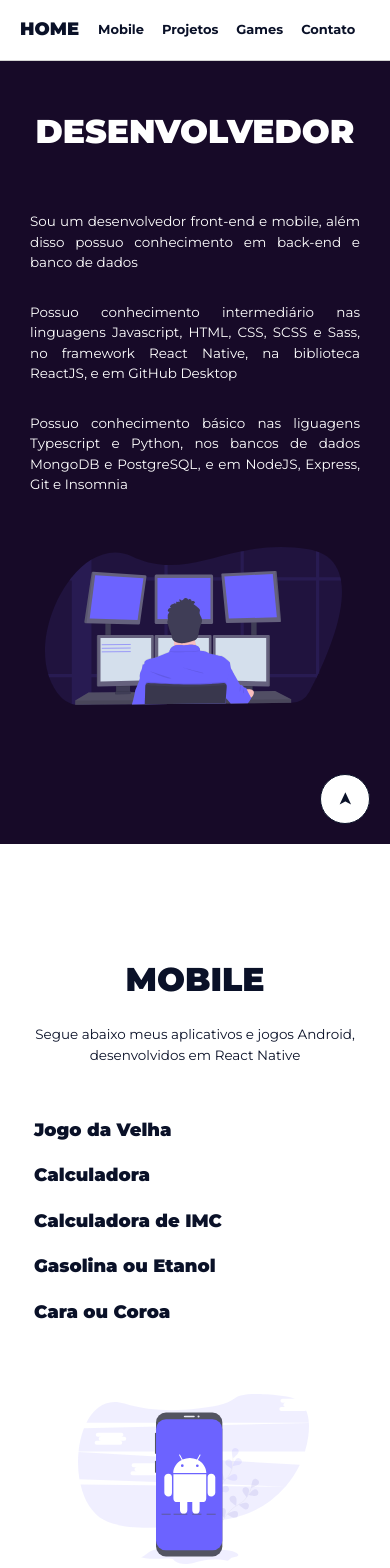
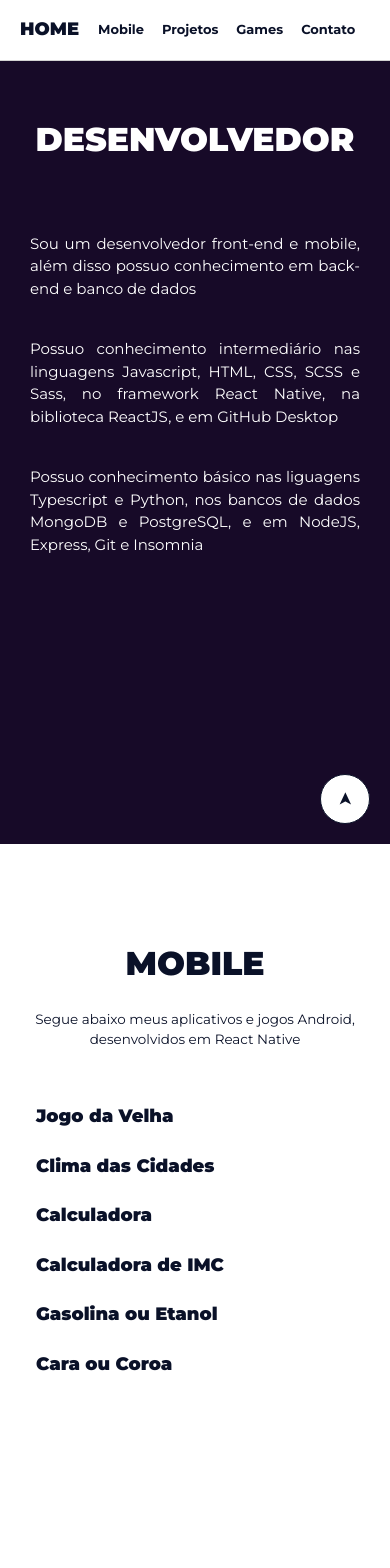
Before and after one commit to RodrigoBJJ94/my-website-pt-br-react, a React (Create React App) app: page / in a window 390 px wide. Shown: the top 1568 px of the page. Built offline with nearby package versions, Linux system fonts and the light colour scheme; the HTML template or start-up script is replaced by a standard one.

Commit message:
Version 1.09

```diff
--- a/src/App.css
+++ b/src/App.css
@@ -139,7 +139,7 @@ body .full-width {
   padding-bottom: 30px;
 }
 
-@media (max-width: 768px) {
+@media (max-width: 800px) {
   .intro-content {
     grid-template-columns: 1fr;
   }
@@ -159,11 +159,47 @@ body .full-width {
   }
 
   p {
+    font-size: 15px;
+  }
+
+  p.tab {
+    font-size: 16.8px;
+    margin-top: 65px;
+  }
+
+
+  h4 {
+    padding: 7px;
+  }
+
+  .grid-description {
+    text-align: center;
+    margin-bottom: 10px;
+  }
+}
+
+@media (max-width: 400px) {
+  h2 {
+    font-size: 33px;
+    margin-bottom: -25px;
+    text-align: center;
+  }
+
+  a {
+    font-size: 18px;
+  }
+
+  p {
     font-size: 13.5px;
   }
 
+  p.tab {
+    font-size: 15px;
+    margin-top: 58px;
+  }
+
   h4 {
-    padding: 4px;
+    padding: 6px;
   }
 
   .grid-description {
@@ -183,16 +219,16 @@ body .full-width {
     font-size: 15px;
   }
 
-  .home {
-    margin-bottom: -10px;
-  }
-
   p {
     font-size: 11.4px;
   }
 
+  p.tab {
+    font-size: 12.5px;
+  }
+
   h4 {
-    padding: 0px;
+    padding: 2px;
   }
 
   .grid-description {
--- a/src/components/Contact/Contact.css
+++ b/src/components/Contact/Contact.css
@@ -18,13 +18,25 @@
   line-height: 2.5;
 }
 
-@media (max-width: 768px) {
+@media (max-width: 800px) {
+  .contact h2 {
+    margin-bottom: 45px;
+    margin-top: 10px;
+  }
+
+  .contact-mobile {
+    font-size: 15px;
+  }
+}
+
+@media (max-width: 400px) {
+  .contact h2 {
+    margin-bottom: 45px;
+    margin-top: 10px;
+  }
+
   .contact-mobile {
     font-size: 13.5px;
-  }
-
-  .contact-mobile-linkedin {
-    font-size: 10px;
   }
 }
 
@@ -37,8 +49,4 @@
   .contact-mobile {
     font-size: 11.4px;
   }
-
-  .contact-mobile-linkedin {
-    font-size: 8.13px;
-  }
 }
--- a/src/components/Contact/ContactMain.js
+++ b/src/components/Contact/ContactMain.js
@@ -3,8 +3,8 @@ import React from 'react';
 export default function ContactMain() {
     return (
         <>
-            <p><strong>WhatsApp:</strong> 51 992191122</p>
-            <p><strong>LinkedIn:</strong><br/> <a href="https://www.linkedin.com/in/rodrigo-brentano-26a7ba204/" target="_blank" rel="noreferrer" className="contact-mobile-linkedin">https://www.linkedin.com/in/rodrigo-brentano-26a7ba204/</a></p>
+            <p><strong>WhatsApp:</strong> <a href="https://api.whatsapp.com/send?phone=5551992191122" target="_blank" rel="noreferrer" className="contact-mobile" >51 992191122</a></p>
+            <p><strong>LinkedIn:</strong> <a href="https://www.linkedin.com/in/rodrigo-brentano-26a7ba204/" target="_blank" rel="noreferrer" className="contact-mobile" >...rodrigo-brentano-26a7ba204</a></p>
             <p><strong>Email:</strong> rodrigobjj24@gmail.com</p>
             <p><strong>GitHub:</strong> <a href="https://github.com/RodrigoBJJ94" target="_blank" rel="noreferrer" className="contact-mobile">https://github.com/RodrigoBJJ94</a></p>
         </>
--- a/src/components/Games/Games.css
+++ b/src/components/Games/Games.css
@@ -11,20 +11,24 @@ img.games-background-svg {
   color: #0A1128;
 }
 
-@media (max-width: 768px) {
+@media (max-width: 800px) {
   img.games-background-svg {
-    width: 80%;
-    margin: 2px 33px;
+    width: 0%;
   }
 
-  .games-background-svg {
-    margin: auto auto;
+  .games {
+    margin-top: 20px;
+  }
+}
+
+@media (max-width: 400px) {
+  .games {
+    margin-top: 10px;
   }
 }
 
 @media (max-width: 320px) {
-  img.games-background-svg {
-    width: 78%;
-    margin: 4px 30px;
+  .games {
+    margin-top: 10px;
   }
 }
--- a/src/components/Home/Home.css
+++ b/src/components/Home/Home.css
@@ -16,28 +16,27 @@ img.main-background-svg {
   margin-bottom: -20px;
 }
 
-@media (max-width: 768px) {
+@media (max-width: 800px) {
   .home {
-    margin-bottom: 10px;
+    margin-bottom: 15px;
+    margin-top: 20px;
   }
 
   img.main-background-svg {
-    width: 90%;
-    margin: 19px 15px;
+    width: 0%;
   }
+}
 
-  .main-background-svg {
-    margin: auto auto;
+@media (max-width: 400px) {
+  .home {
+    margin-bottom: 15px;
+    margin-top: 15px;
   }
 }
 
 @media (max-width: 320px) {
   .home {
-    margin-bottom: -10px;
-  }
-
-  img.main-background-svg {
-    width: 85%;
-    margin: 16px 18px;
+    margin-bottom: 5px;
+    margin-top: 5px;
   }
 }
--- a/src/components/Mobile/Mobile.css
+++ b/src/components/Mobile/Mobile.css
@@ -7,20 +7,8 @@ img.mobile-background-svg {
   margin-top: 100px;
 }
 
-@media (max-width: 768px) {
+@media (max-width: 800px) {
   img.mobile-background-svg {
-    width: 70%;
-    margin: 0px 48px;
-  }
-
-  .mobile-background-svg {
-    margin: auto auto;
+    width: 0%;
   }
 }
-
-@media (max-width: 320px) {
-  img.mobile-background-svg {
-    width: 70%;
-    margin: -5px 39px;
-  }
-}
--- a/src/components/Mobile/MobileMain.js
+++ b/src/components/Mobile/MobileMain.js
@@ -4,6 +4,7 @@ export default function MobileMain() {
     return (
         <>
             <h4><a href="https://play.google.com/store/apps/details?id=com.ticTacToeJogoDaVelha" target="_blank" rel="noreferrer">Jogo da Velha</a></h4>
+            <h4><a href="https://play.google.com/store/apps/details?id=com.weathercitiesclima" target="_blank" rel="noreferrer">Clima das Cidades</a></h4>
             <h4><a href="https://play.google.com/store/apps/details?id=com.calculatorCalculadoraCalculator" target="_blank" rel="noreferrer">Calculadora</a></h4>
             <h4><a href="https://play.google.com/store/apps/details?id=com.calculatorOfImc" target="_blank" rel="noreferrer">Calculadora de IMC</a></h4>
             <h4><a href="https://play.google.com/store/apps/details?id=com.gasolinaOuEtanol" target="_blank" rel="noreferrer">Gasolina ou Etanol</a></h4>
--- a/src/components/Projects/Projects.css
+++ b/src/components/Projects/Projects.css
@@ -8,20 +8,8 @@ img.projects-background-svg {
   margin-left: -50px;
 }
 
-@media (max-width: 768px) {
+@media (max-width: 800px) {
   img.projects-background-svg {
-    width: 65%;
-    margin: -17px 51px;
-  }
-
-  .projects-background-svg {
-    margin: auto auto;
+    width: 0%;
   }
 }
-
-@media (max-width: 320px) {
-  img.projects-background-svg {
-    width: 65%;
-    margin: -18px 45px;
-  }
-}
```
